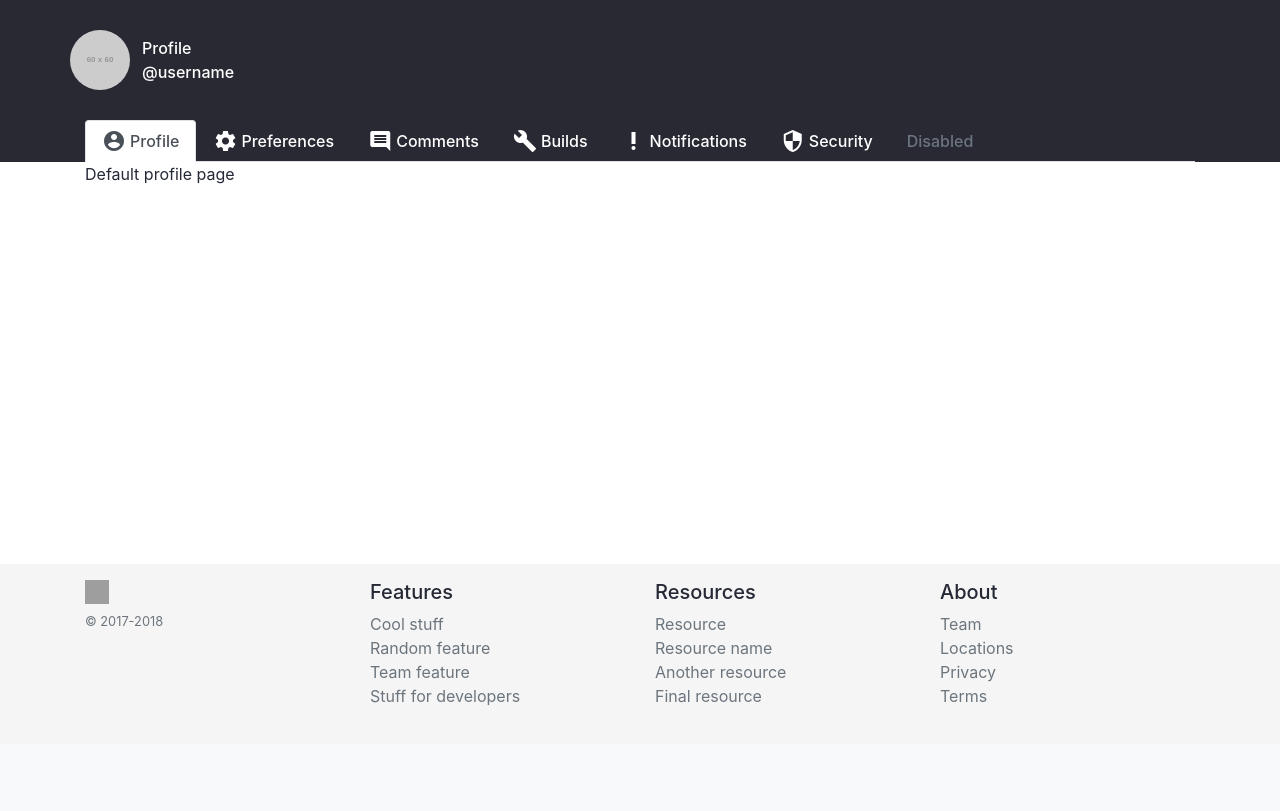
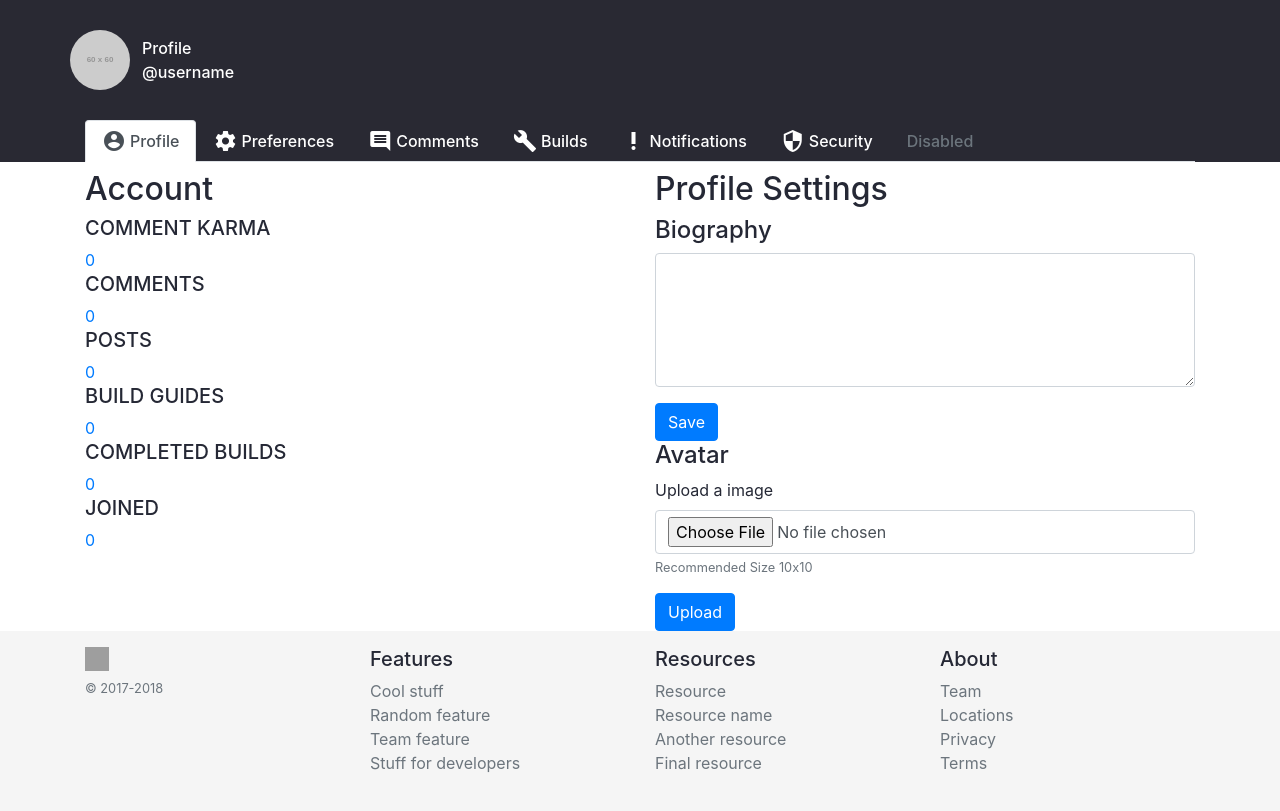
Before and after one commit to tangjon/Build-a-PC-Configuration-Tool, a Django app: page /user/ in a window 1280 px wide. Shown: the part 56-867 px from the top of the page. Before the commit the page ends 762 px from the top, so only its background shows below. Run offline with Django 3.2, Linux system fonts and the light colour scheme; grey boxes labelled with a size stand in for pictures from a placeholder-image service; style sheets or scripts are compiled from the project's sources; some libraries are stand-ins or nearby versions; grey boxes are pictures that could not be loaded.

Commit message:
profile skeleton

```diff
--- a/bapccanada/user/templates/profile.html
+++ b/bapccanada/user/templates/profile.html
@@ -54,5 +54,46 @@
 {% endblock bapc-header %}
 
 {% block bapc-body-content %}
-    Default profile page
+    <div class="row">
+        <div class="col">
+            <h2 class="mt-2">Account</h2>
+            <h5>COMMENT KARMA</h5>
+            <a href="#">0</a>
+            <h5>COMMENTS</h5>
+            <a href="#">0</a>
+            <h5>POSTS</h5>
+            <a href="#">0</a>
+            <h5>BUILD GUIDES</h5>
+            <a href="#">0</a>
+            <h5>COMPLETED BUILDS</h5>
+            <a href="#">0</a>
+            <h5>JOINED</h5>
+            <a href="#">0</a>
+        </div>
+        <div class="col">
+            <h2 class="mt-2">Profile Settings</h2>
+            <form>
+                <h4>Biography</h4>
+                <div class="form-group">
+                    <textarea class="form-control" rows="5" id="comment"></textarea>
+                </div>
+                <button class="btn btn-primary">Save</button>
+            </form>
+            <h4>Avatar</h4>
+            <form>
+                <div class="form-group">
+                    <label for="exampleInputEmail1">Upload a image</label>
+                    <input type="file" class="form-control">
+                    <small id="emailHelp" class="form-text text-muted">Recommended Size 10x10
+                    </small>
+                </div>
+                <button class="btn btn-primary">Upload</button>
+            </form>
+        </div>
+    </div>
 {% endblock %}
+
+
+<style>
+
+</style>
```
Lines whose indentation alone changed are shown as unchanged.
